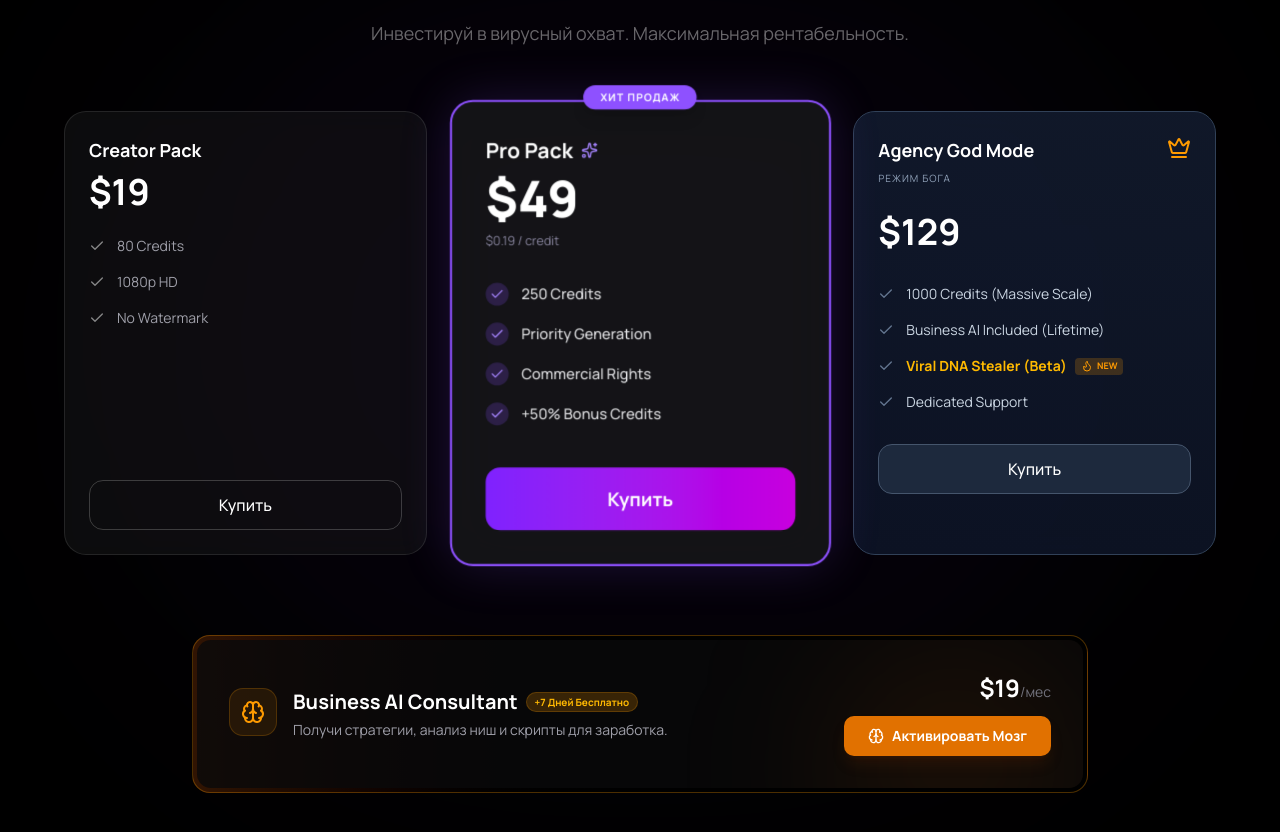
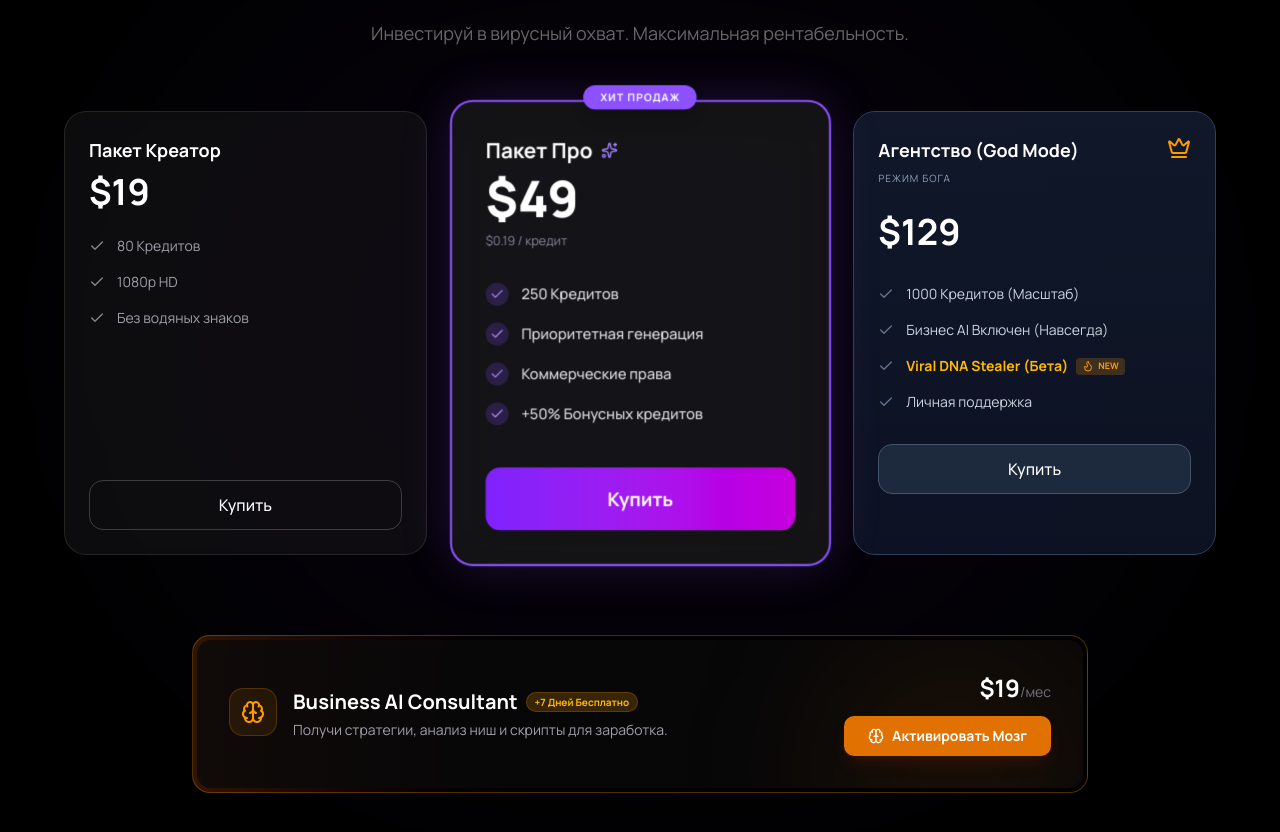
Before and after one commit to andreynaasulin-del/trendsynthesis, a Next.js app: page / in a window 1280 px wide. Shown: the part 4680-5512 px from the top of the page. Built offline with nearby package versions, Linux system fonts and the light colour scheme.

Commit message:
fix(i18n): translate pricing plan features to Russian

```diff
--- a/src/components/landing/Pricing.tsx
+++ b/src/components/landing/Pricing.tsx
@@ -28,6 +28,21 @@ export function Pricing({ lang }: PricingProps) {
         freeTrial: isRu ? "+7 Дней Бесплатно" : "+7 Days Free",
         activateBrain: isRu ? "Активировать Мозг" : "Activate Brain",
         new: isRu ? "NEW" : "NEW",
+    };
+
+    const planTranslations = {
+        creator: {
+            name: "Пакет Креатор",
+            features: ["80 Кредитов", "1080p HD", "Без водяных знаков"]
+        },
+        pro: {
+            name: "Пакет Про",
+            features: ["250 Кредитов", "Приоритетная генерация", "Коммерческие права", "+50% Бонусных кредитов"]
+        },
+        agency: {
+            name: "Агентство (God Mode)",
+            features: ["1000 Кредитов (Масштаб)", "Бизнес AI Включен (Навсегда)", "Viral DNA Stealer (Бета)", "Личная поддержка"]
+        }
     };
 
     const { credits, business } = PRICING_CONFIG;
@@ -71,13 +86,15 @@ export function Pricing({ lang }: PricingProps) {
                         className="relative p-6 rounded-3xl border border-white/10 bg-zinc-900/50 backdrop-blur-md flex flex-col h-full"
                     >
                         <div className="mb-6">
-                            <h3 className="text-lg font-bold text-white mb-2">{credits.creator.name}</h3>
+                            <h3 className="text-lg font-bold text-white mb-2">
+                                {isRu ? planTranslations.creator.name : credits.creator.name}
+                            </h3>
                             <div className="flex items-baseline gap-1">
                                 <span className="text-4xl font-bold text-white">${credits.creator.amount}</span>
                             </div>
                         </div>
                         <div className="space-y-4 flex-1 mb-8">
-                            {credits.creator.features.map((f, i) => (
+                            {(isRu ? planTranslations.creator.features : credits.creator.features).map((f, i) => (
                                 <div key={i} className="flex items-center gap-3 text-sm text-zinc-400">
                                     <Check className="w-4 h-4 text-white/50" />
                                     <span>{f}</span>
@@ -105,17 +122,19 @@ export function Pricing({ lang }: PricingProps) {
 
                         <div className="mb-8">
                             <h3 className="text-xl font-bold text-white mb-2 flex items-center gap-2">
-                                {credits.pro.name}
+                                {isRu ? planTranslations.pro.name : credits.pro.name}
                                 <Sparkles className="w-4 h-4 text-violet-400" />
                             </h3>
                             <div className="flex items-baseline gap-1">
                                 <span className="text-5xl font-black text-white">${credits.pro.amount}</span>
                             </div>
-                            <p className="text-violet-200/60 text-xs mt-2">$0.19 / credit</p>
+                            <p className="text-violet-200/60 text-xs mt-2">
+                                {isRu ? "$0.19 / кредит" : "$0.19 / credit"}
+                            </p>
                         </div>
 
                         <div className="space-y-4 flex-1 mb-10">
-                            {credits.pro.features.map((f, i) => (
+                            {(isRu ? planTranslations.pro.features : credits.pro.features).map((f, i) => (
                                 <div key={i} className="flex items-center gap-3 text-sm text-zinc-200">
                                     <div className="p-1 rounded-full bg-violet-500/20">
                                         <Check className="w-3.5 h-3.5 text-violet-400" />
@@ -146,7 +165,7 @@ export function Pricing({ lang }: PricingProps) {
                             <div className="flex justify-between items-start mb-6">
                                 <div>
                                     <h3 className="text-lg font-bold text-white flex items-center gap-2">
-                                        {credits.agency.name}
+                                        {isRu ? planTranslations.agency.name : credits.agency.name}
                                     </h3>
                                     <span className="text-[10px] text-slate-400 tracking-widest uppercase">{content.agencyMode}</span>
                                 </div>
@@ -158,7 +177,7 @@ export function Pricing({ lang }: PricingProps) {
                             </div>
 
                             <div className="space-y-4 flex-1 mb-8">
-                                {credits.agency.features.map((f, i) => (
+                                {(isRu ? planTranslations.agency.features : credits.agency.features).map((f, i) => (
                                     <div key={i} className="flex items-center gap-3 text-sm text-slate-300">
                                         <Check className="w-4 h-4 text-slate-500" />
                                         <span className={cn(f.includes("DNA") && "text-amber-400 font-bold flex items-center gap-2")}>
```
